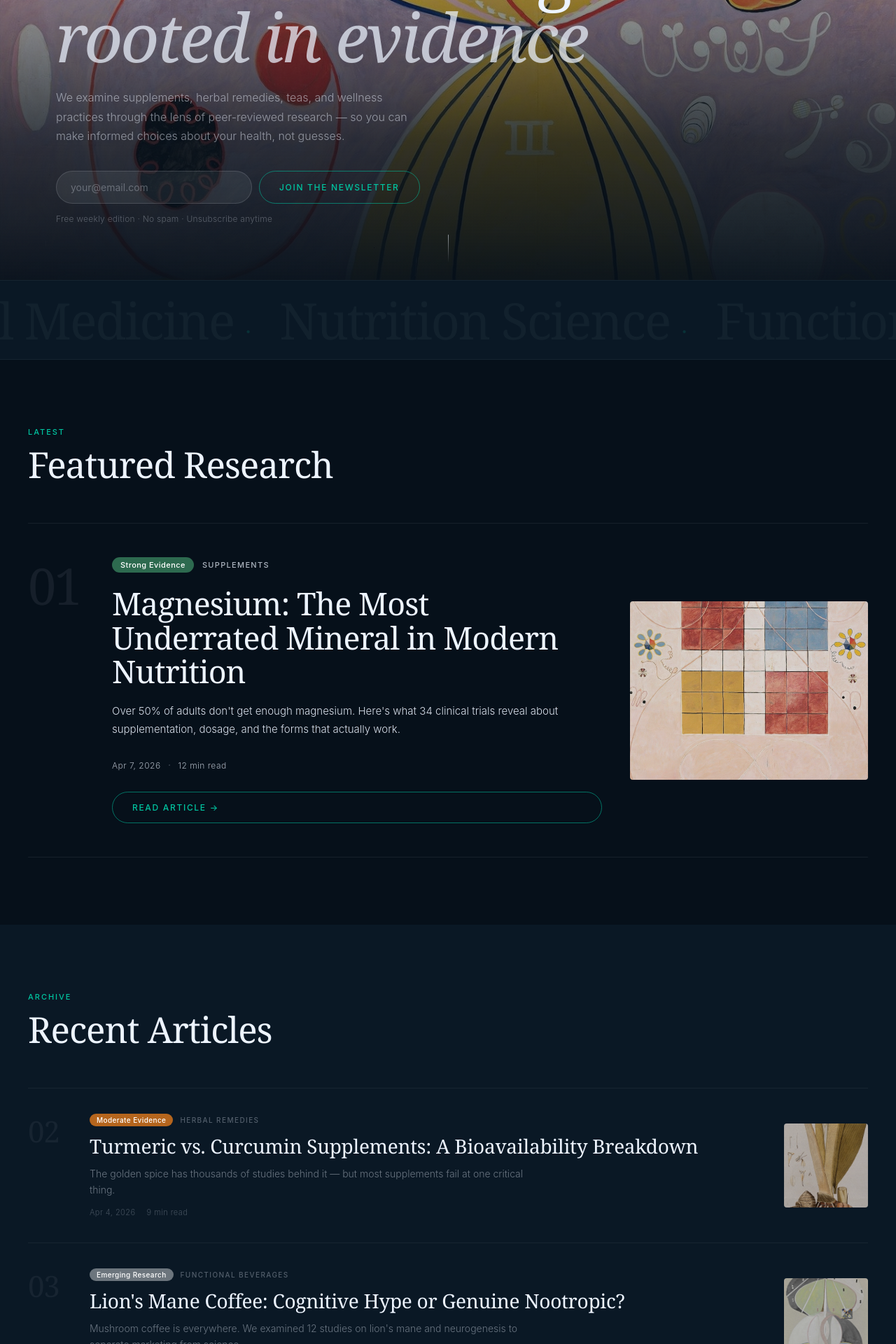
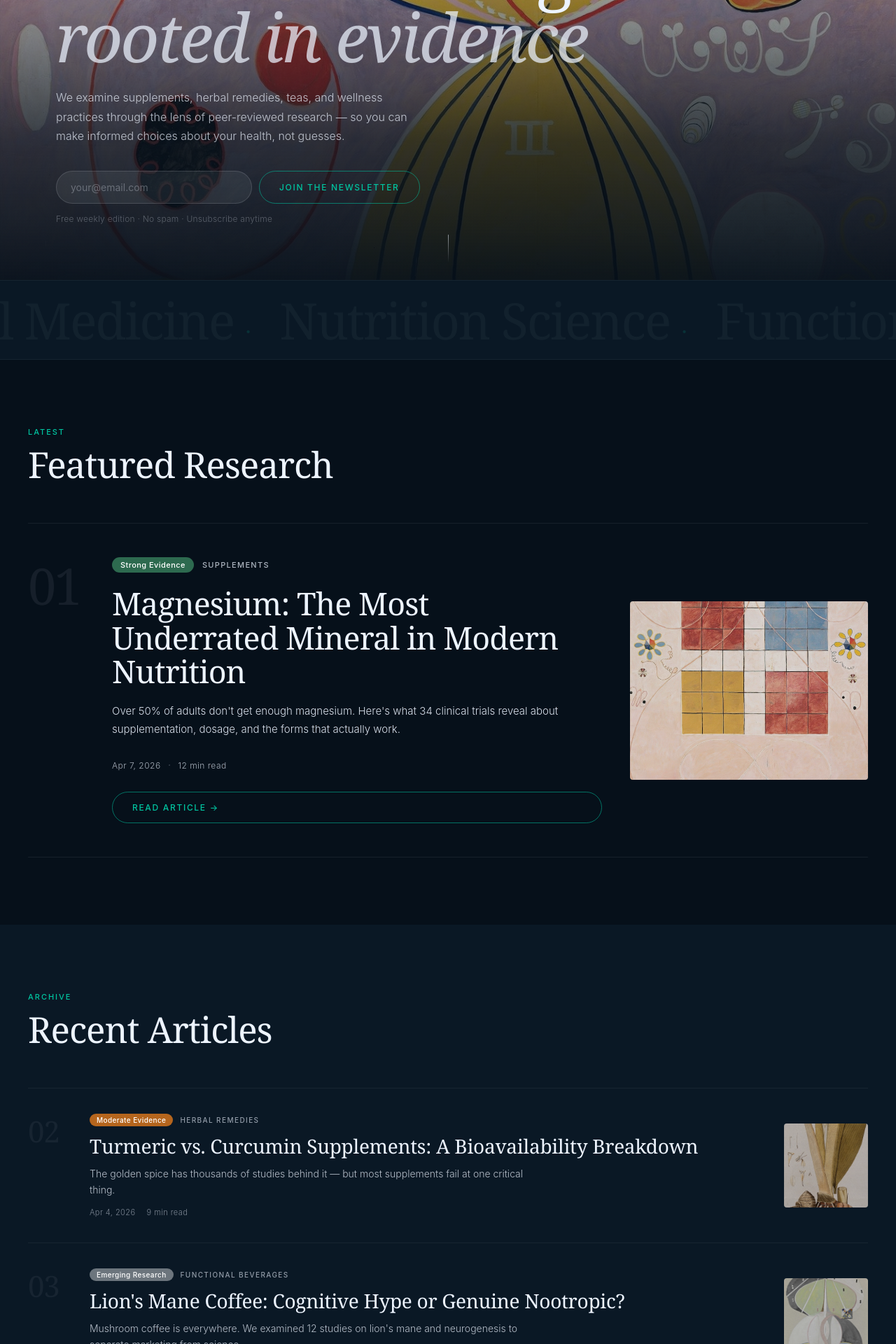
Before and after one commit to saain/fen-website, a Next.js app: page / in a window 1280 px wide. Shown: the part 400-2320 px from the top of the page at 70% size. Built offline with nearby package versions, Linux system fonts and the light colour scheme.

Commit message:
brighten all dim text across site

```diff
--- a/src/app/globals.css
+++ b/src/app/globals.css
@@ -280,7 +280,7 @@ body {
 .hero-subtitle {
   font-size: 16px;
   line-height: 1.7;
-  color: rgba(237, 244, 255, 0.52);
+  color: rgba(237, 244, 255, 0.75);
   max-width: 520px;
   margin-bottom: 36px;
   font-weight: 300;
@@ -464,7 +464,7 @@ body {
 .section-subtitle {
   font-size: 15px;
   line-height: 1.7;
-  color: rgba(237, 244, 255, 0.48);
+  color: rgba(237, 244, 255, 0.72);
   max-width: 540px;
   margin-top: 16px;
   font-weight: 300;
@@ -693,7 +693,7 @@ body {
   font-size: 10px;
   letter-spacing: 0.14em;
   text-transform: uppercase;
-  color: rgba(237, 244, 255, 0.32);
+  color: rgba(237, 244, 255, 0.60);
   font-weight: 500;
   display: block;
   margin-bottom: 0;
@@ -718,7 +718,7 @@ body {
 .article-excerpt {
   font-size: 14px;
   line-height: 1.65;
-  color: rgba(237, 244, 255, 0.42);
+  color: rgba(237, 244, 255, 0.75);
   font-weight: 300;
   max-width: 640px;
 }
@@ -728,7 +728,7 @@ body {
   gap: 16px;
   margin-top: 14px;
   font-size: 11px;
-  color: rgba(237, 244, 255, 0.25);
+  color: rgba(237, 244, 255, 0.50);
   font-weight: 300;
   letter-spacing: 0.04em;
 }
@@ -784,7 +784,7 @@ body {
 .pillar-desc {
   font-size: 12px;
   line-height: 1.55;
-  color: rgba(237, 244, 255, 0.38);
+  color: rgba(237, 244, 255, 0.65);
   font-weight: 300;
   transition: color 0.3s;
 }
@@ -828,7 +828,7 @@ body {
 .method-desc {
   font-size: 13px;
   line-height: 1.65;
-  color: rgba(237, 244, 255, 0.42);
+  color: rgba(237, 244, 255, 0.75);
   font-weight: 300;
 }
 
@@ -853,7 +853,7 @@ body {
 .newsletter-desc {
   font-size: 15px;
   line-height: 1.75;
-  color: rgba(237, 244, 255, 0.50);
+  color: rgba(237, 244, 255, 0.75);
   margin-bottom: 36px;
   font-weight: 300;
 }
@@ -883,7 +883,7 @@ body {
 }
 
 .newsletter-form input::placeholder {
-  color: rgba(237, 244, 255, 0.28);
+  color: rgba(237, 244, 255, 0.55);
 }
 
 .newsletter-btn {
@@ -909,7 +909,7 @@ body {
 
 .newsletter-meta {
   font-size: 12px;
-  color: rgba(237, 244, 255, 0.25);
+  color: rgba(237, 244, 255, 0.50);
   font-weight: 300;
 }
 
@@ -957,7 +957,7 @@ body {
 .footer-tagline {
   font-size: 13px;
   line-height: 1.7;
-  color: rgba(237, 244, 255, 0.28);
+  color: rgba(237, 244, 255, 0.55);
   font-weight: 300;
 }
 
@@ -967,13 +967,13 @@ body {
   text-transform: uppercase;
   font-weight: 500;
   margin-bottom: 16px;
-  color: rgba(237, 244, 255, 0.35);
+  color: rgba(237, 244, 255, 0.65);
 }
 
 .footer a {
   display: block;
   font-size: 13px;
-  color: rgba(237, 244, 255, 0.32);
+  color: rgba(237, 244, 255, 0.60);
   text-decoration: none;
   margin-bottom: 10px;
   font-weight: 300;
```
